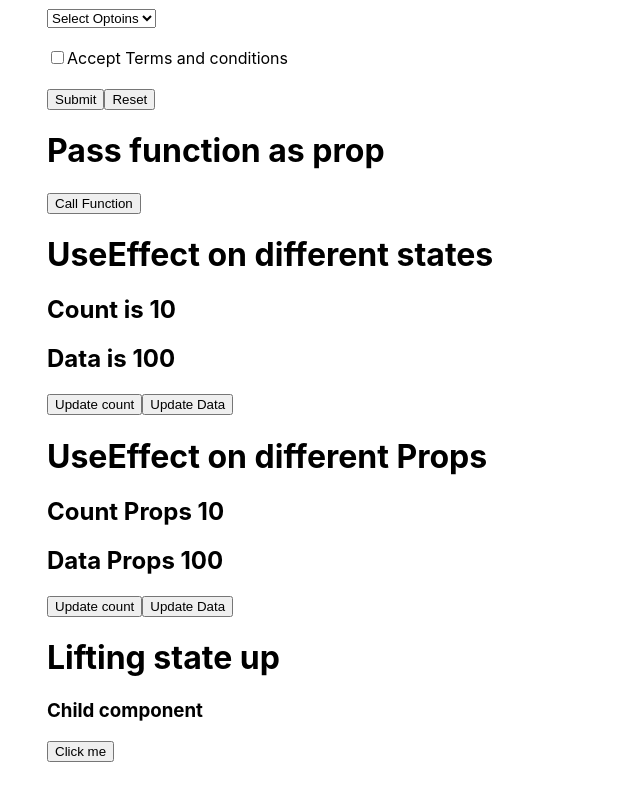
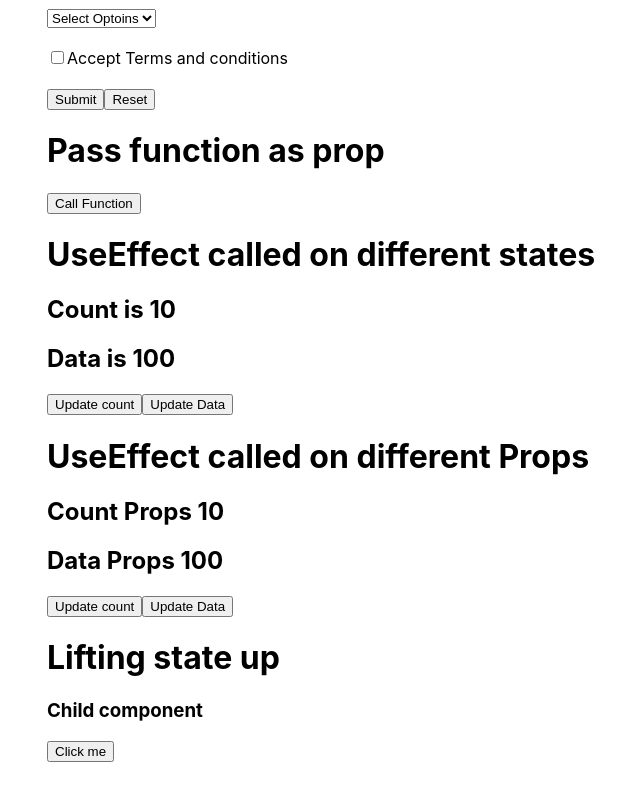
Before and after one commit to Neelam618/react-demo, a React (Create React App) app: page / in a window 1280 px wide. Shown: the part 1077-1877 px from the top of the page, without its empty margins (113-753 px from the left). Built offline with nearby package versions, Linux system fonts and the light colour scheme.

Commit message:
updated component names

```diff
--- a/src/App.js
+++ b/src/App.js
@@ -7,18 +7,21 @@ import GetInputValue from './components/useState/GetInputValue'
 import HideShowBtn from './components/useState/HideShowBtn';
 import GetFormValues from './components/useState/GetFormValues'
 import PassFunctionAsProp from './components/useState/PassFunctionAsProp'
-import UseEffectWithstates from './components/useEffect/UseEffectWithstates'
-import USeEffetcOnProps from './components/useEffect/USeEffetcOnProps'
+import UseEffectOnstates from './components/useEffect/UseEffectOnstates'
+import USeEffectOnProps from './components/useEffect/USeEffectOnProps'
 import Child from './components/Child'
 
 function App() {
+
+  //useEffect with props
   const [count, setCount] = useState(10)
   const [data, setData] = useState(100)
 
+  // Pass function as Prop
   function getData() {
     alert("function called from App")
   }
-
+  //Lifting state up (from Child.js)
   function parentData(dataFromChild) {
     // alert(dataFromChild);
     alert(dataFromChild.name)
@@ -38,8 +41,9 @@ function App() {
       <HideShowBtn />
       <GetFormValues />
       <PassFunctionAsProp data={getData}/>
-      <UseEffectWithstates />
-      <USeEffetcOnProps count={count} data={data}/>
+      <UseEffectOnstates />
+
+      <USeEffectOnProps count={count} data={data}/>
       <button onClick={() => {setCount(count+1)}}>Update count</button>
       <button onClick={() => {setData(data+1)}}>Update Data</button>
 
--- a/src/components/Child.js
+++ b/src/components/Child.js
@@ -2,7 +2,7 @@ import React from 'react'
 
 export default function Child(props) {
     // const dataFromChild = "dataFromChildString"
-    const dataFromChild = {name: "neelam", mob: 999}
+    const dataFromChild = {name: "neelam from child", mob: 999}
     return (
         <div>
             <h3>Child component</h3>
--- a/src/components/useEffect/USeEffetcOnProps.js
+++ b/src/components/useEffect/USeEffectOnProps.js
@@ -1,6 +1,6 @@
 import React, {useEffect} from 'react'
 
-export default function USeEffetcOnProps(props) {
+export default function UseEffectOnProps(props) {
     useEffect(() => {
         console.warn("useEffect called on count prop")
     }, [props.count])
@@ -11,7 +11,7 @@ export default function USeEffetcOnProps(props) {
 
     return (
         <div>
-            <h1>UseEffect on different Props</h1>
+            <h1>UseEffect called on different Props</h1>
             <h2>Count Props {props.count}</h2>
             <h2>Data Props {props.data}</h2>
         </div>
--- a/src/components/useEffect/UseEffectWithstates.js
+++ b/src/components/useEffect/UseEffectOnstates.js
@@ -1,6 +1,6 @@
 import React, {useState, useEffect} from 'react'
 
-export default function UseEffectWithstates() {
+export default function UseEffectOnstates() {
     const [count, setCount] = useState(10)
     const [data, setData] = useState(100)
     useEffect(() => {
@@ -13,7 +13,7 @@ export default function UseEffectWithstates() {
 
     return (
         <div>
-            <h1>UseEffect on different states</h1>
+            <h1>UseEffect called on different states</h1>
             <h2>Count is {count}</h2>
             <h2>Data is {data}</h2>
             <button onClick={() => {setCount(count+1)}}>Update count</button>
```
